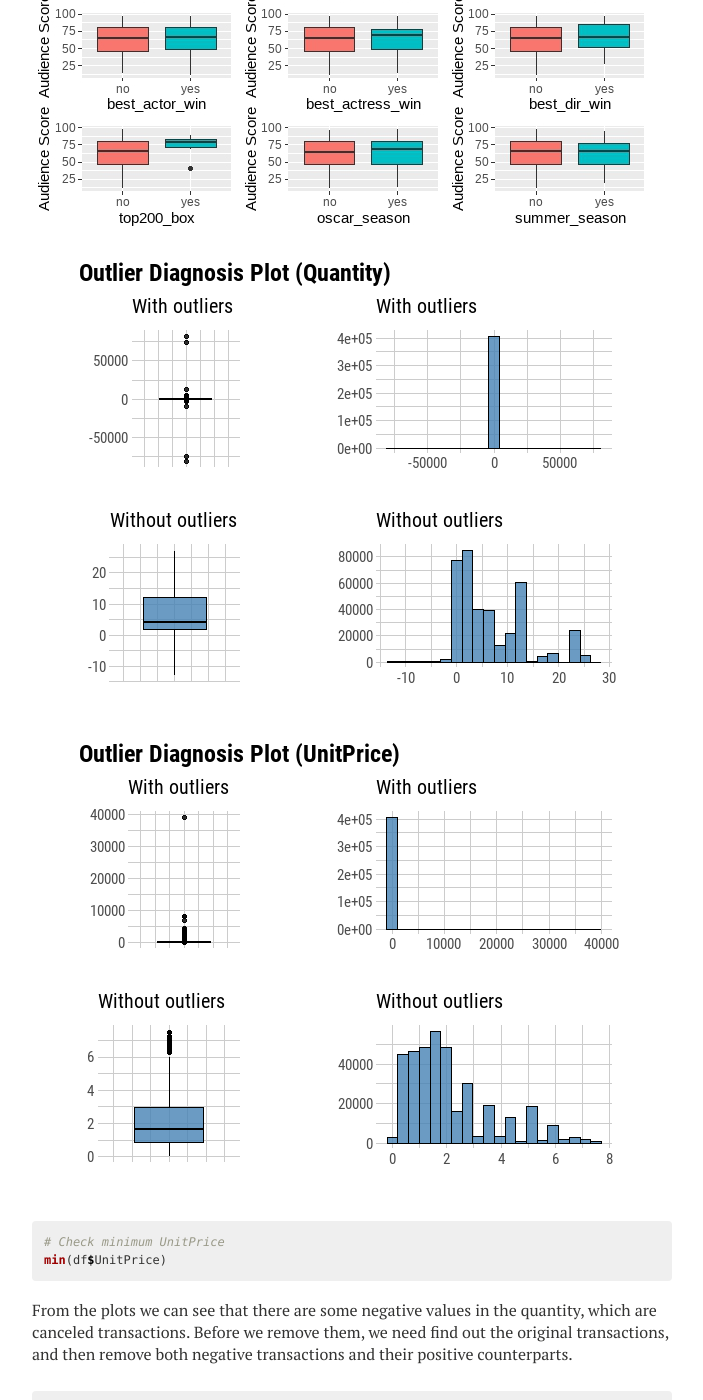
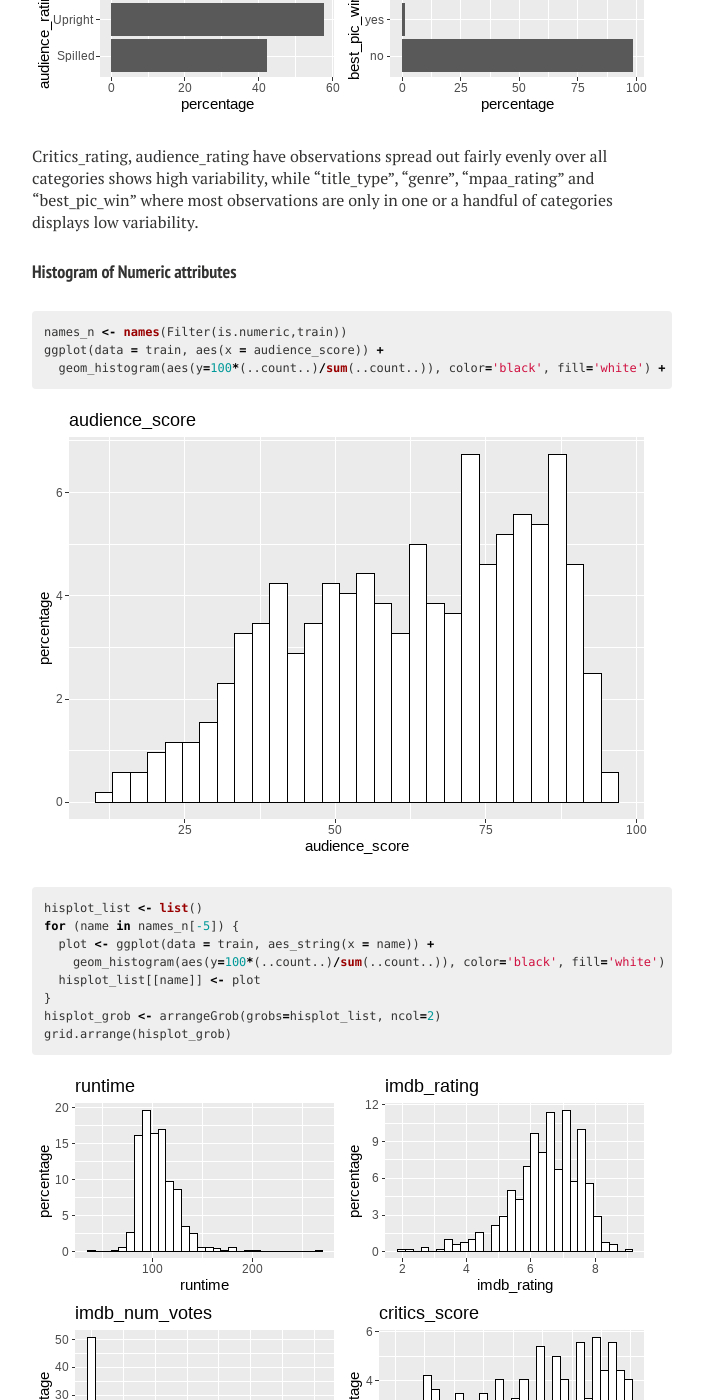
Before and after one commit to Janzhuj/janzhuj.github.io, a Jekyll site: the page built from _posts/2022-06-25-EDA-Modeling-Movies-Popularity.md, in a window 1280 px wide and 1400 px high, scrolled down 5393 px. Shown: the whole window, without its empty margins (288-991 px from the left). Built offline with Jekyll 4.4.1, drawn with Linux system fonts in a browser that asks for light colours; nearby versions of some CDN libraries; library files that are not in the unit come from our copies; comment, search, counter and statistics services are not loaded; some of the changed text lies outside the part shown.

Commit message:
Update 2022-06-25-EDA-Modeling-Movies-Popularity.md

```diff
--- a/_posts/2022-06-25-EDA-Modeling-Movies-Popularity.md
+++ b/_posts/2022-06-25-EDA-Modeling-Movies-Popularity.md
@@ -189,11 +189,34 @@ plot_grob2 <- arrangeGrob(grobs=plot_list2, ncol=2)
 grid.arrange(plot_grob2)
 {% endhighlight %}
 
+![Rplot](/figs/2022-06-25-EDA-Modeling-Movies-Popularity/Rplot.jpeg)
+
 Critics_rating, audience_rating have observations spread out fairly evenly over all categories shows high variability, while  "title_type", "genre",  "mpaa_rating" and "best_pic_win"  where most observations are only in one or a handful of categories displays low variability.
 
-![Rplot](/figs/2022-06-25-EDA-Modeling-Movies-Popularity/Rplot-1.jpeg)
+#### Histogram of Numeric attributes
 
+{% highlight r %}
+names_n <- names(Filter(is.numeric,train))
+ggplot(data = train, aes(x = audience_score)) +
+  geom_histogram(aes(y=100*(..count..)/sum(..count..)), color='black', fill='white') + ylab('percentage') + ggtitle("audience_score")
+{% endhighlight %}
 
+![Rplot-3](/figs/2022-06-25-EDA-Modeling-Movies-Popularity/Rplot-3.jpeg)
+
+{% highlight r %}
+hisplot_list <- list()
+for (name in names_n[-5]) {
+  plot <- ggplot(data = train, aes_string(x = name)) +
+    geom_histogram(aes(y=100*(..count..)/sum(..count..)), color='black', fill='white') + ylab('percentage') + ggtitle(name)
+  hisplot_list[[name]] <- plot
+}
+hisplot_grob <- arrangeGrob(grobs=hisplot_list, ncol=2)
+grid.arrange(hisplot_grob)
+{% endhighlight %}
+
+![Rplot-3-2](/figs/2022-06-25-EDA-Modeling-Movies-Popularity/Rplot-3-2.jpeg)
+
+The distribution of attribute imdb_num_votes is right skewed, will be shifted by using The BoxCox transform to reduce the skew and make it more Gaussian
 
 
 ![Rplot-3](/figs/2023-07-22-Online-Store-Customer-Segmentation/Rplot-3.png)
```
